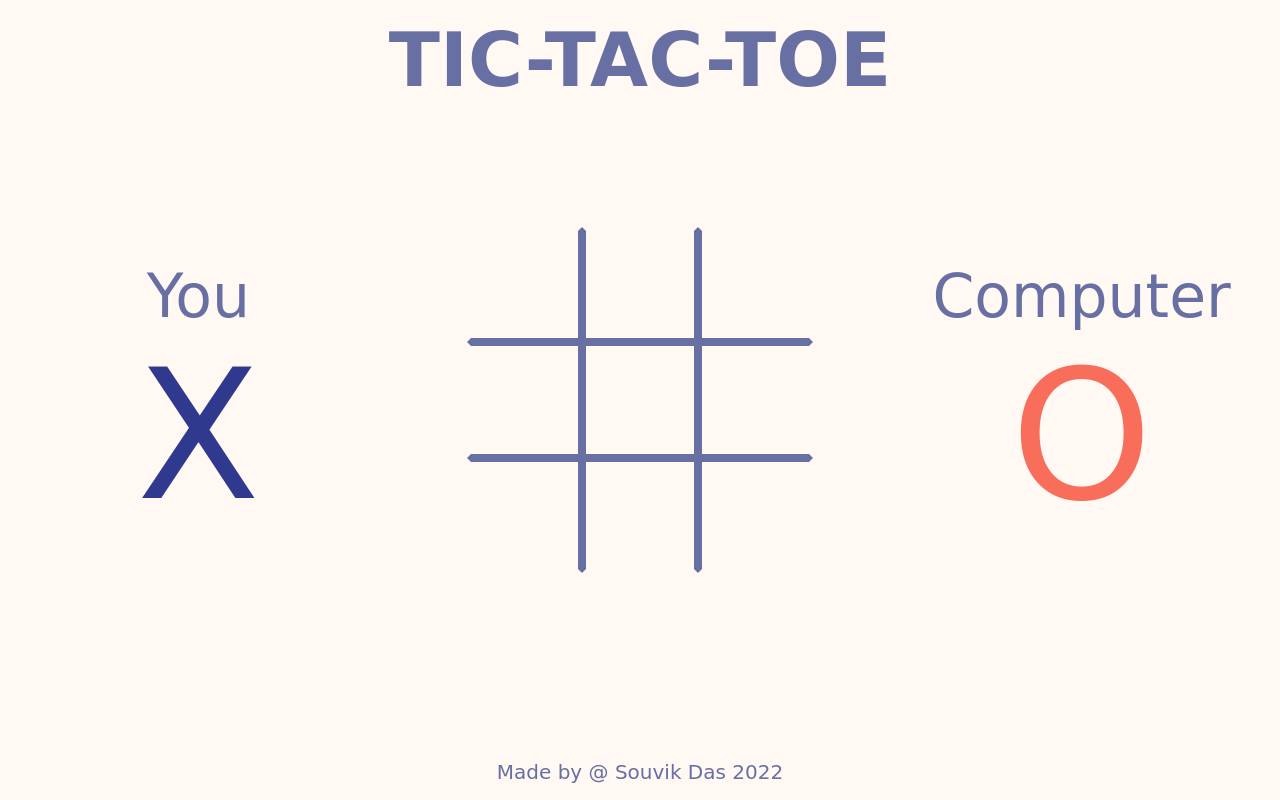
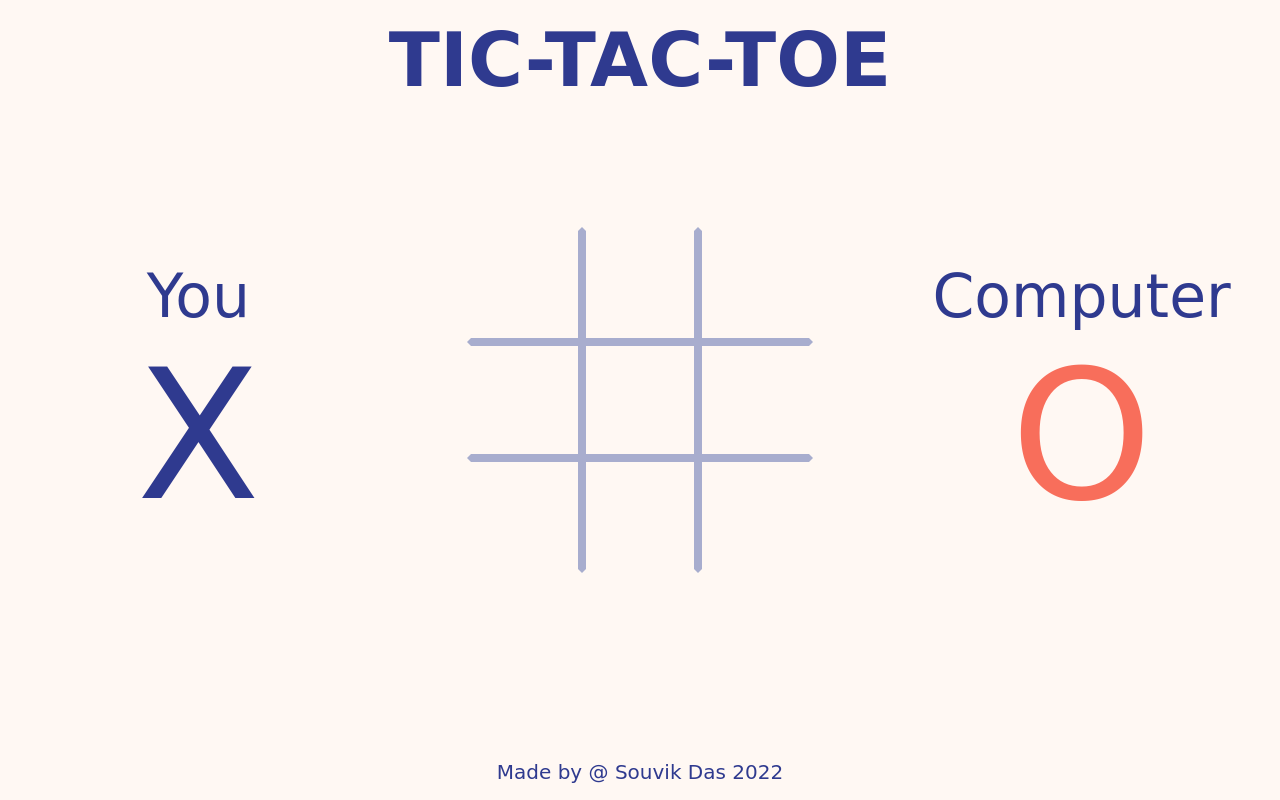
Before and after one commit to dr0nser/tic-tac-toe, a plain HTML site: page index.html in a window 1280 px wide. Drawn offline with Linux system fonts and the light colour scheme; a web font is replaced by a local one.

Commit message:
Modified CSS styles

```diff
--- a/css/styles.css
+++ b/css/styles.css
@@ -1,7 +1,7 @@
 :root {
     --red: #f86e5b;
     --blue: #2F3A8F;
-    --gray: #676FA3;
+    --gray: #a8adce;
     --light-gray: #ced2e7;
 }
 * {
@@ -31,7 +31,7 @@ header {
 header > p {
     font-size: 75px;
     font-weight: 700;
-    color: var(--gray);
+    color: var(--blue);
 }
 
 /* main */
@@ -49,7 +49,7 @@ header > p {
 }
 .name {
     font-size: 60px;
-    color: var(--gray);
+    color: var(--blue);
 }
 .sign {
     font-size: 180px;
@@ -120,7 +120,7 @@ footer > p {
     text-align: center;
     font-size: 20px;
     padding-bottom: 2vh;
-    color: var(--gray);
+    color: var(--blue);
 }
 
 /* grid style */
--- a/src/script.js
+++ b/src/script.js
@@ -199,7 +199,7 @@ const displayController = (() => {
             } else {
                 result.innerHTML = "You Lose!";
             }
-        }, 200);
+        }, 300);
 
     }
 
```
Also changed, not shown: images/home.png.
